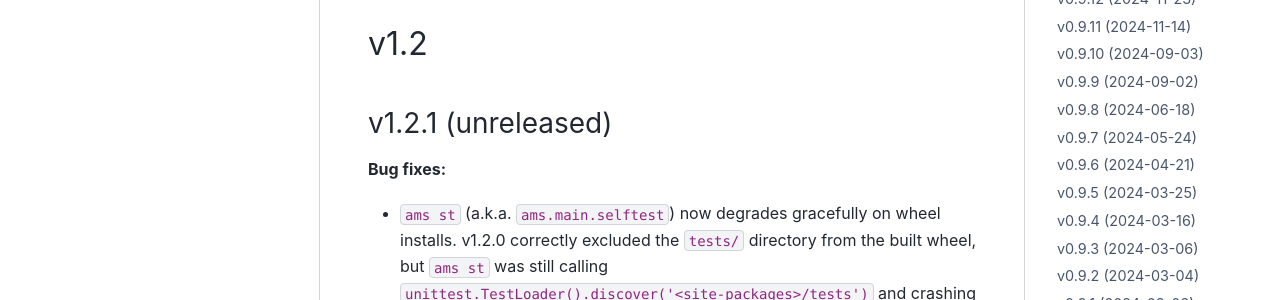
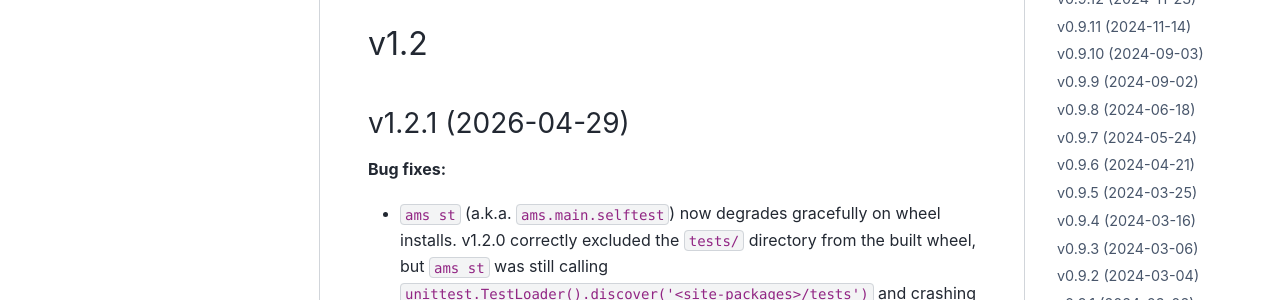
Before and after one commit to CURENT/ams, a Sphinx documentation site: the page built from docs/source/release-notes.rst, in a window 1280 px wide and 900 px high. Shown: the part 254-554 px from the top of the window. Built offline with Sphinx 7.4.7 and the PyData theme 0.15.4, drawn with Linux system fonts in a browser that asks for light colours; pages that are not in the unit, such as notebooks, are missing from menus; the version number could not be read and is left out.

Commit message:
docs: stamp v1.2.1 release date (2026-04-29)
All four v1.2.1 patch-collector items have merged into develop:
- #235 ams --version alias
- #231 / #232 / #233 MatProcessor perf wave
- #236 sparse-densify carry-forwards (RParam.v + NumOpDual.v0)
- #237 ams st graceful skip on wheel installs

Drop the "(unreleased)" marker on the v1.2.1 release-notes header
in preparation for the develop→master cut.

Co-Authored-By: Claude Opus 4.7 (1M context) <noreply@anthropic.com>

```diff
--- a/docs/source/release-notes.rst
+++ b/docs/source/release-notes.rst
@@ -9,7 +9,7 @@ The APIs before v3.0.0 are in beta and may change without prior notice.
 v1.2
 ==========
 
-v1.2.1 (unreleased)
+v1.2.1 (2026-04-29)
 ----------------------
 
 **Bug fixes:**
```
